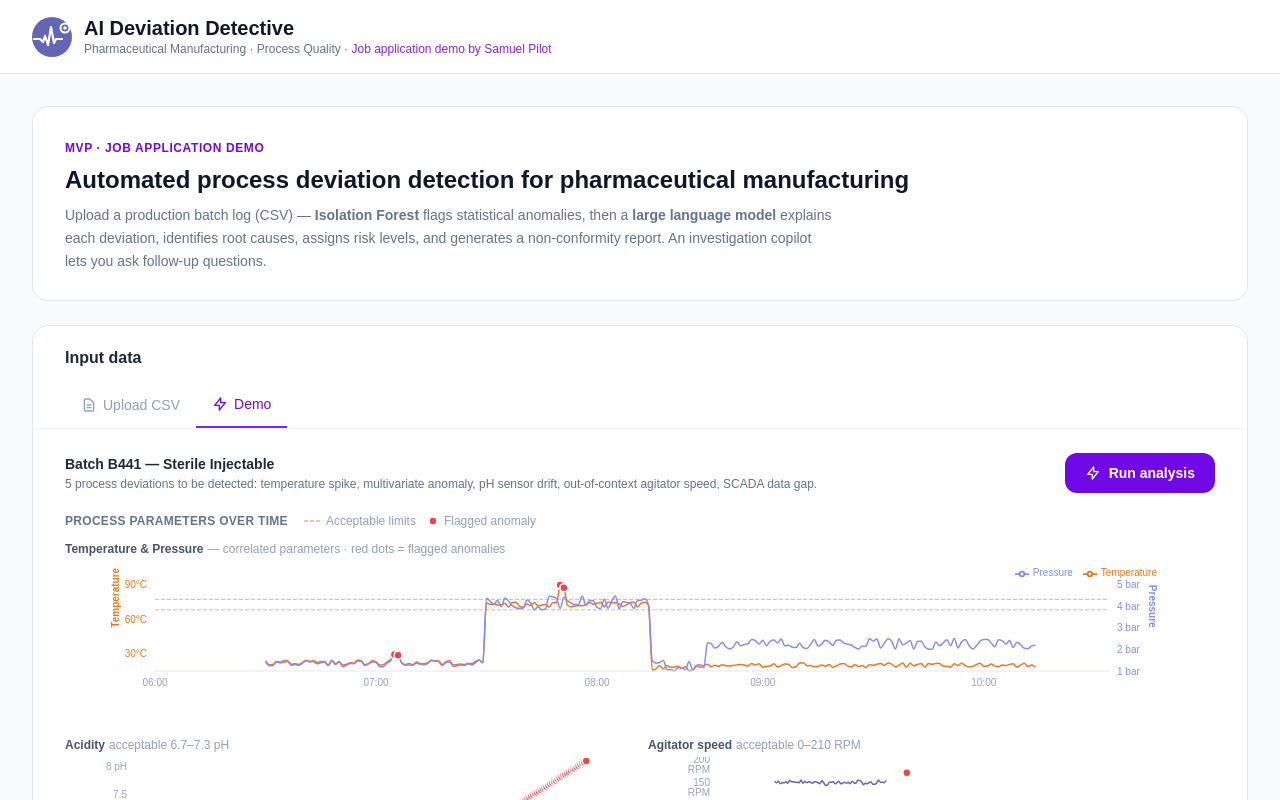
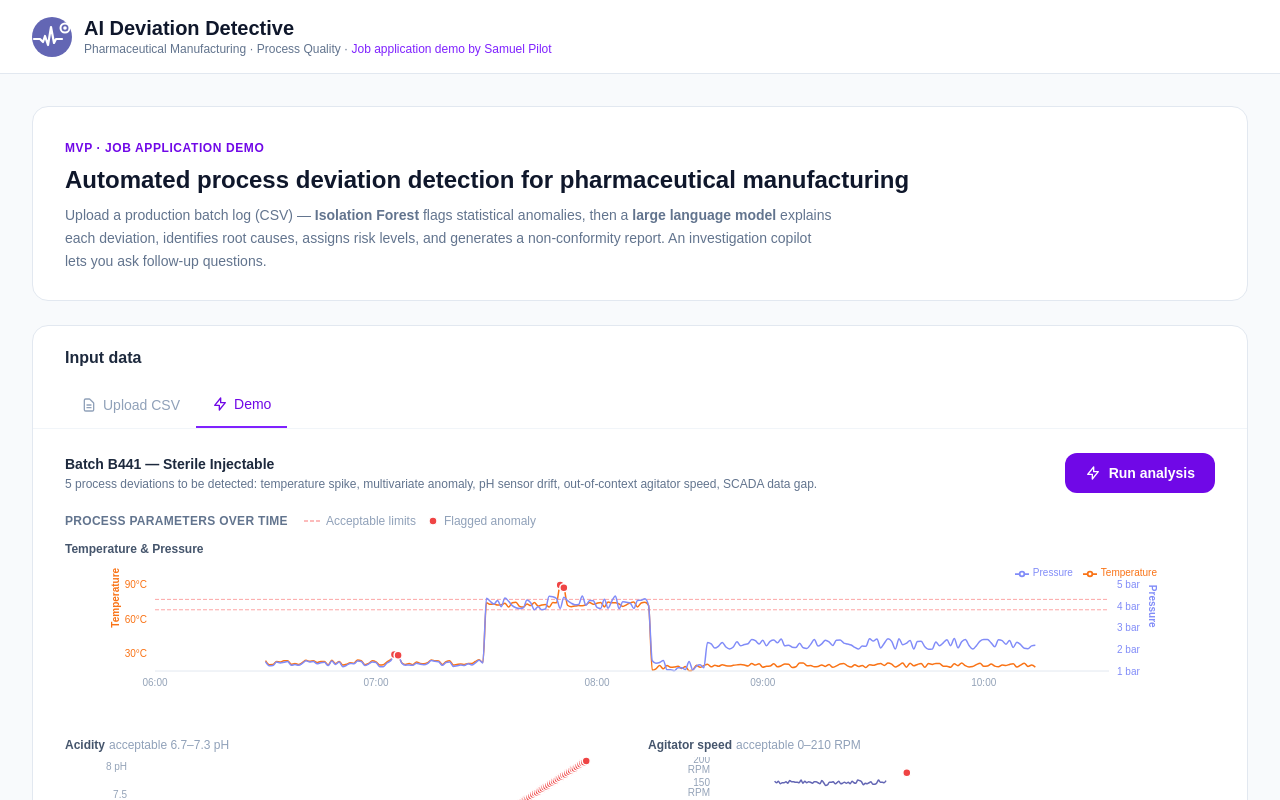
Before and after one commit to samuelpilot86/ai-deviation-detective, a Next.js app: page / in a window 1280 px wide. Shown: the top 800 px of the page. Built offline with nearby package versions, Linux system fonts and the light colour scheme.

Commit message:
Remove subtitle from Temperature & Pressure chart

```diff
--- a/components/BatchPreview.tsx
+++ b/components/BatchPreview.tsx
@@ -279,7 +279,6 @@ function TempPressureChart({ data, height = 160 }: { data: Row[]; height?: numbe
     <div>
       <p className="text-xs font-semibold text-slate-600 mb-1">
         Temperature &amp; Pressure
-        <span className="font-normal text-slate-400 ml-1">— correlated parameters · red dots = flagged anomalies</span>
       </p>
       <ResponsiveContainer width="100%" height={height}>
         <ComposedChart data={points} margin={{ top: 4, right: 48, left: 38, bottom: 20 }}>
```
